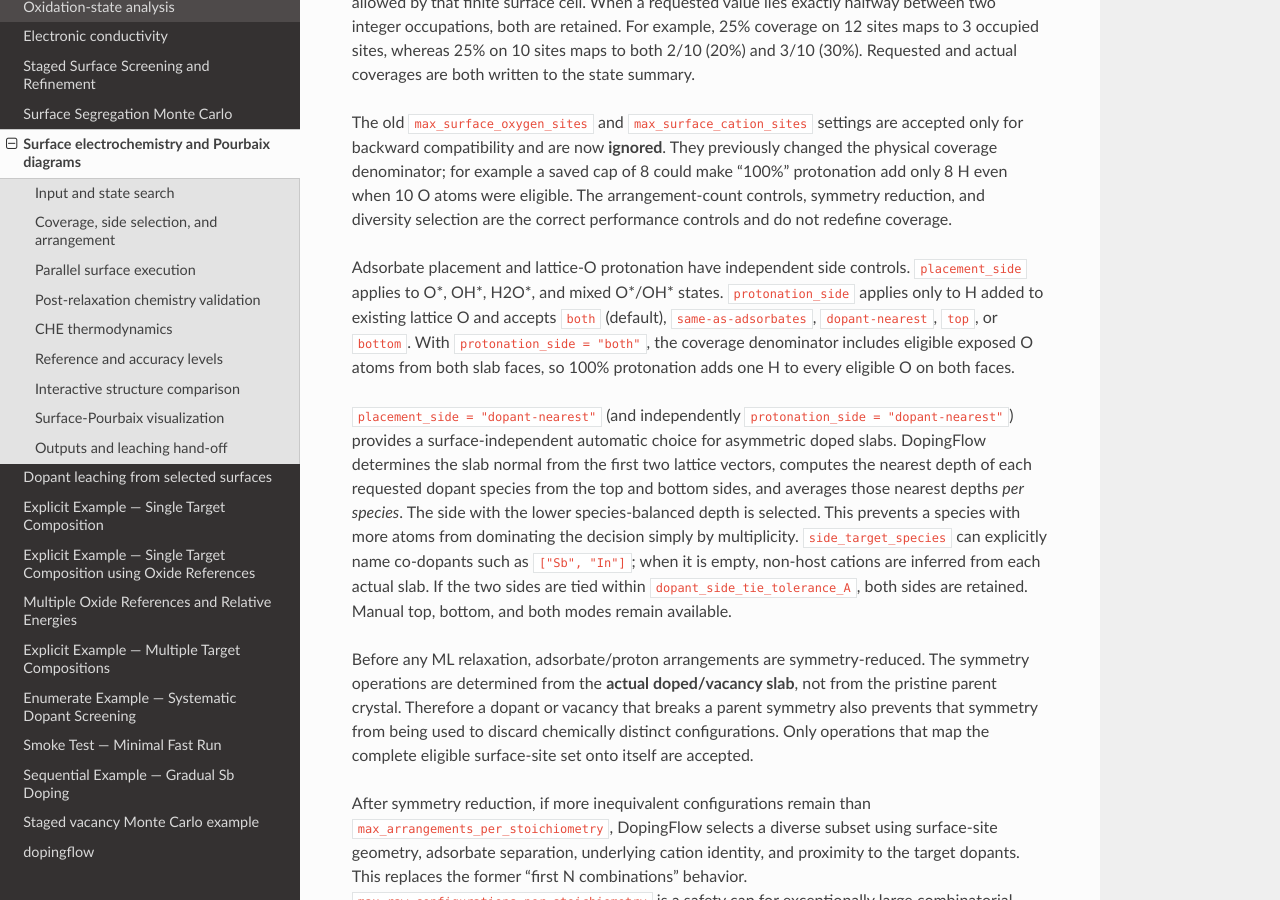
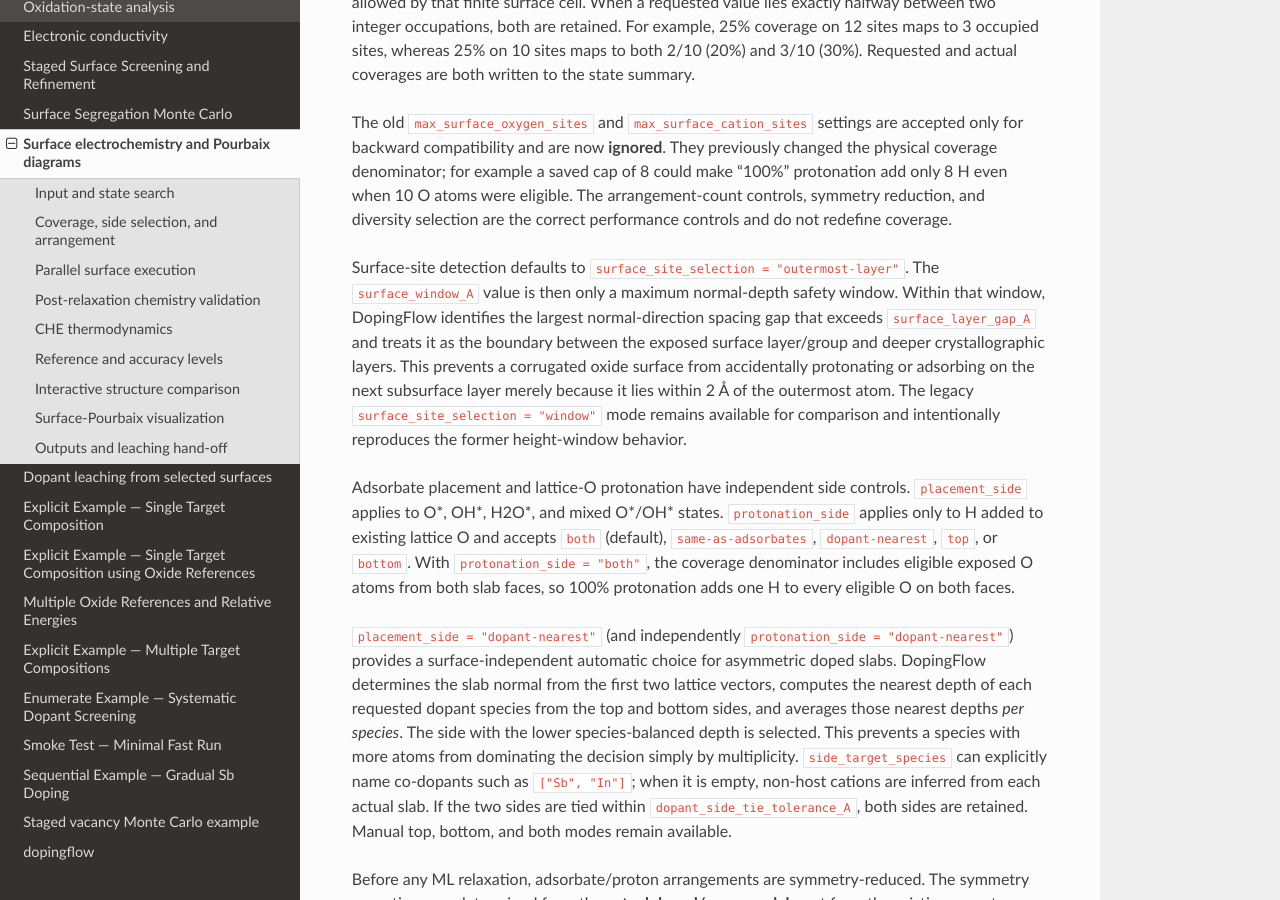
Before and after one commit to KazemZh/dopingflow, a Sphinx documentation site: the page built from docs/source/methods/surface_pourbaix.rst, in a window 1280 px wide and 900 px high, scrolled down 980 px. Built offline with Sphinx 7.4.7 and the Read the Docs theme 3.1.0, drawn with Linux system fonts in a browser that asks for light colours.

Commit message:
Document outermost-layer Surface Pourbaix site detection

```diff
--- a/docs/source/methods/surface_pourbaix.rst
+++ b/docs/source/methods/surface_pourbaix.rst
@@ -51,6 +51,17 @@
 cap of 8 could make "100%" protonation add only 8 H even when 10 O atoms were
 eligible. The arrangement-count controls, symmetry reduction, and diversity
 selection are the correct performance controls and do not redefine coverage.
+
+Surface-site detection defaults to ``surface_site_selection =
+"outermost-layer"``. The ``surface_window_A`` value is then only a maximum
+normal-depth safety window. Within that window, DopingFlow identifies the
+largest normal-direction spacing gap that exceeds
+``surface_layer_gap_A`` and treats it as the boundary between the exposed
+surface layer/group and deeper crystallographic layers. This prevents a
+corrugated oxide surface from accidentally protonating or adsorbing on the next
+subsurface layer merely because it lies within 2 Å of the outermost atom.
+The legacy ``surface_site_selection = "window"`` mode remains available for
+comparison and intentionally reproduces the former height-window behavior.
 
 Adsorbate placement and lattice-O protonation have independent side controls.
 ``placement_side`` applies to O*, OH*, H2O*, and mixed O*/OH* states.
```
